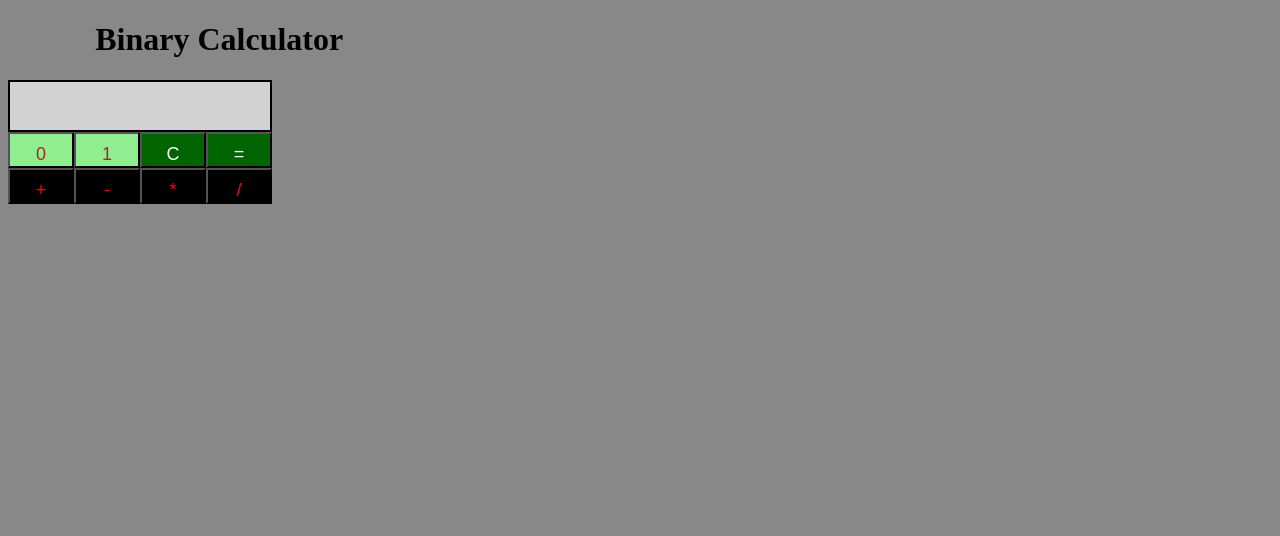
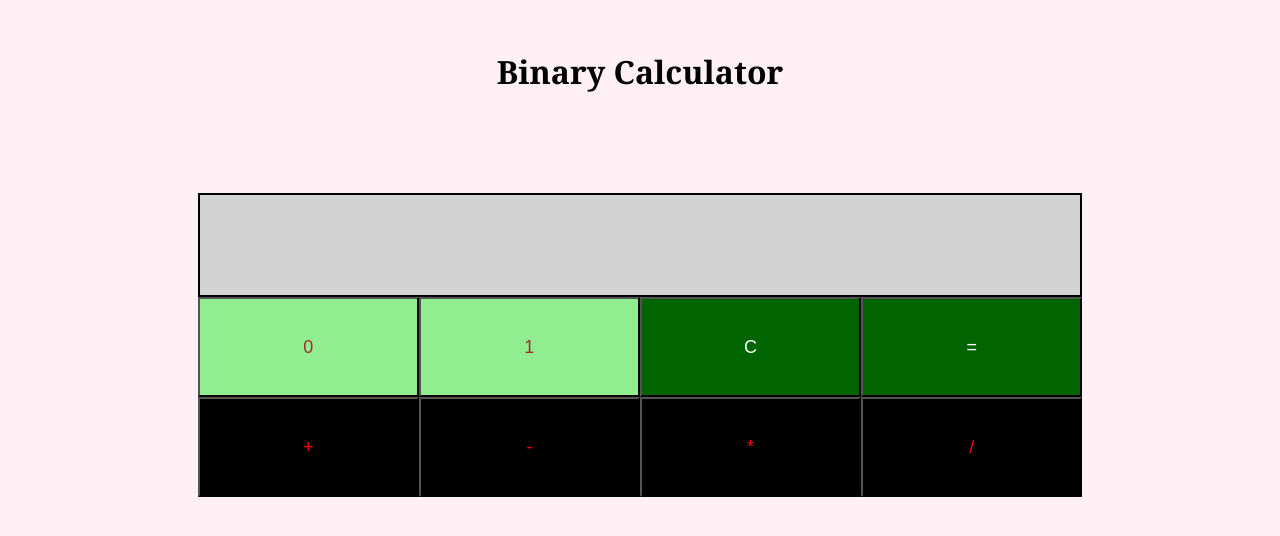
Before and after one commit to chandrikadalakoti2/BinaryCalculator, a plain HTML site: page index.html in a window 1280 px wide. Drawn offline with Linux system fonts and the light colour scheme.

Commit message:
Update binaryCalculator.css

```diff
--- a/css/binaryCalculator.css
+++ b/css/binaryCalculator.css
@@ -1,8 +1,8 @@
-body{width:33%;background-color:#888888;}
-#res{background-color:lightgray;display:flex;justify-content: start;padding: 0;vertical-align:text-top;text-align:left;border:2px solid;height:48px;font-size:20px;overflow:auto;}
+body{background-color: lavenderblush;}
+#res{background-color:lightgray;display:flex;justify-content: start;padding: 0;vertical-align:text-top;text-align:left;border:2px solid;height:100px;font-size:20px;overflow:auto;}
 #btn0,#btn1{background-color:lightgreen;color:brown;}
 #btnClr,#btnEql{background-color:darkgreen;color:white;}
 #btnSum,#btnSub,#btnMul,#btnDiv{background-color:black;color:red;}
-#btns button{width:25%;padding:10px;height:36px;font-size:18px;margin:0px;float:left;}
-#container{display:inline-block;margin:auto;}
-h1{text-align:center;)
+#btns button{width:25%;height:100px;padding:10px;font-size:18px;margin:0px;float:left;}
+#container{box-sizing: border-box;width:70%;margin:0 auto;}
+h1{font-family:Georgia, 'Times New Roman', Times, serif;margin:50px 20px 100px 20px;text-align: center;}
```
